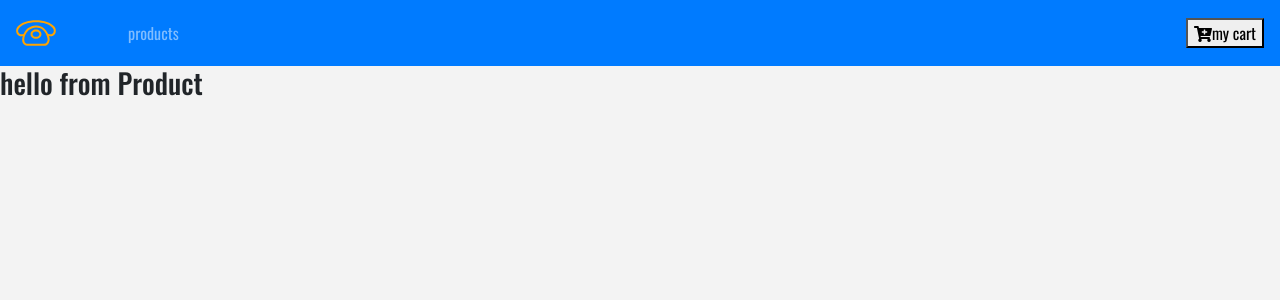
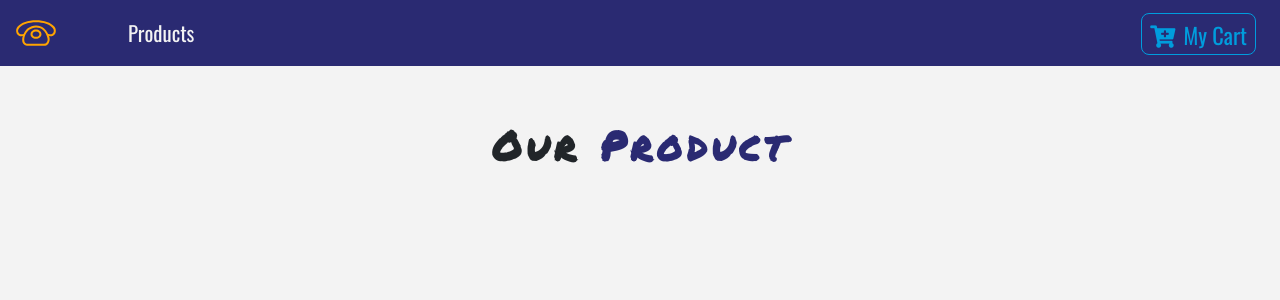
Before and after one commit to kholub1989/e-commerce-phone-store-project, a React (Create React App) app: page / in a window 1280 px wide. Shown: the top 300 px of the page. Built offline with nearby package versions, Linux system fonts and the light colour scheme.

Commit message:
adding styled components, product data to state

```diff
--- a/package.json
+++ b/package.json
@@ -10,7 +10,8 @@
     "react": "^16.13.1",
     "react-dom": "^16.13.1",
     "react-router-dom": "^5.2.0",
-    "react-scripts": "3.4.3"
+    "react-scripts": "3.4.3",
+    "styled-components": "^5.2.0"
   },
   "scripts": {
     "start": "react-scripts start",
--- /dev/null
+++ b/src/components/Button.js
@@ -0,0 +1,21 @@
+import styled from "styled-components";
+
+export const ButtonContainer = styled.button`
+  text-transform: capitalize;
+  font-size: 1.4rem;
+  background: transparent;
+  border: 0.05rem solid var(--lightBlue);
+  color: var(--lightBlue);
+  border-radius: 0.5rem;
+  padding: 0.2rem 0.5rem;
+  cursor: pointer;
+  margin: 0.2rem 0.5rem 0.02rem 0;
+  transition: all 0.5s ease-in-out;
+  &:hover {
+    background: var(--lightBlue);
+    color: var(--mainBlue);
+  }
+  &:focus {
+    outline: none;
+  }
+`;
--- a/src/components/Navbar.js
+++ b/src/components/Navbar.js
@@ -1,11 +1,13 @@
 import React, { Component } from "react";
 import { Link } from "react-router-dom";
 import logo from "../logo.svg";
+import styled from "styled-components";
+import { ButtonContainer } from "./Button";
 
 export default class Navbar extends Component {
   render() {
     return (
-      <nav className="navbar navbar-expand-sm bg-primary navbar-dark px-sm-s5">
+      <NavWrapper className="navbar navbar-expand-sm navbar-dark px-sm-s5">
         {/*
           https://www.iconfinder.com/icons/1243689/call_phone_icon
           Creative Commons (Attribution 3.0 Unported);
@@ -22,12 +24,23 @@
           </li>
         </ul>
         <Link to="/cart" className="ml-auto">
-          <button>
-            <i className="fas fa-cart-plus"></i>
+          <ButtonContainer>
+            <span className="mr-2">
+              <i className="fas fa-cart-plus"></i>
+            </span>
             my cart
-          </button>
+          </ButtonContainer>
         </Link>
-      </nav>
+      </NavWrapper>
     );
   }
 }
+
+const NavWrapper = styled.nav`
+  background: var(--mainBlue);
+  .nav-link {
+    color: var(--mainWhite) !important;
+    font-size: 1.3rem;
+    text-transform: capitalize;
+  }
+`;
--- a/src/components/ProductList.js
+++ b/src/components/ProductList.js
@@ -1,12 +1,25 @@
 import React, { Component } from "react";
 import Product from "./Product";
+import Title from "./Title";
+import { storeProducts } from "../data";
 
 export default class ProductList extends Component {
+  state = {
+    products: storeProducts,
+  };
+
   render() {
+    console.log(this.state.products);
     return (
-      <div>
-        <Product />
-      </div>
+      <React.Fragment>
+        <div className="py-5">
+          <div className="container">
+            <Title name="our" title="product" />
+            <div className="row"></div>
+          </div>
+        </div>
+      </React.Fragment>
+      // <Product />
     );
   }
 }
--- /dev/null
+++ b/src/components/Title.js
@@ -0,0 +1,13 @@
+import React from "react";
+
+export default function Title({ name, title }) {
+  return (
+    <div className="row">
+      <div className="col-10 mx-auto my-2 text-center text-title">
+        <h1 className="text-capitalize font-weight-bold">
+          {name} <strong className="text-blue">{title}</strong>
+        </h1>
+      </div>
+    </div>
+  );
+}
--- a/src/data.js
+++ b/src/data.js
@@ -1,8 +1,3 @@
-/*
-https://www.iconfinder.com/icons/1243689/call_phone_icon
-Creative Commons (Attribution 3.0 Unported);
-https://www.iconfinder.com/Makoto_msk */
-
 export const storeProducts = [
   {
     id: 1,
@@ -14,7 +9,7 @@
       "Lorem ipsum dolor amet offal butcher quinoa sustainable gastropub, echo park actually green juice sriracha paleo. Brooklyn sriracha semiotics, DIY coloring book mixtape craft beer sartorial hella blue bottle. Tote bag wolf authentic try-hard put a bird on it mumblecore. Unicorn lumbersexual master cleanse blog hella VHS, vaporware sartorial church-key cardigan single-origin coffee lo-fi organic asymmetrical. Taxidermy semiotics celiac stumptown scenester normcore, ethical helvetica photo booth gentrify.",
     inCart: false,
     count: 0,
-    total: 0
+    total: 0,
   },
   {
     id: 2,
@@ -26,7 +21,7 @@
       "Lorem ipsum dolor amet offal butcher quinoa sustainable gastropub, echo park actually green juice sriracha paleo. Brooklyn sriracha semiotics, DIY coloring book mixtape craft beer sartorial hella blue bottle. Tote bag wolf authentic try-hard put a bird on it mumblecore. Unicorn lumbersexual master cleanse blog hella VHS, vaporware sartorial church-key cardigan single-origin coffee lo-fi organic asymmetrical. Taxidermy semiotics celiac stumptown scenester normcore, ethical helvetica photo booth gentrify.",
     inCart: false,
     count: 0,
-    total: 0
+    total: 0,
   },
   {
     id: 3,
@@ -38,7 +33,7 @@
       "Lorem ipsum dolor amet offal butcher quinoa sustainable gastropub, echo park actually green juice sriracha paleo. Brooklyn sriracha semiotics, DIY coloring book mixtape craft beer sartorial hella blue bottle. Tote bag wolf authentic try-hard put a bird on it mumblecore. Unicorn lumbersexual master cleanse blog hella VHS, vaporware sartorial church-key cardigan single-origin coffee lo-fi organic asymmetrical. Taxidermy semiotics celiac stumptown scenester normcore, ethical helvetica photo booth gentrify.",
     inCart: false,
     count: 0,
-    total: 0
+    total: 0,
   },
   {
     id: 4,
@@ -50,7 +45,7 @@
       "Lorem ipsum dolor amet offal butcher quinoa sustainable gastropub, echo park actually green juice sriracha paleo. Brooklyn sriracha semiotics, DIY coloring book mixtape craft beer sartorial hella blue bottle. Tote bag wolf authentic try-hard put a bird on it mumblecore. Unicorn lumbersexual master cleanse blog hella VHS, vaporware sartorial church-key cardigan single-origin coffee lo-fi organic asymmetrical. Taxidermy semiotics celiac stumptown scenester normcore, ethical helvetica photo booth gentrify.",
     inCart: false,
     count: 0,
-    total: 0
+    total: 0,
   },
   {
     id: 5,
@@ -62,7 +57,7 @@
       "Lorem ipsum dolor amet offal butcher quinoa sustainable gastropub, echo park actually green juice sriracha paleo. Brooklyn sriracha semiotics, DIY coloring book mixtape craft beer sartorial hella blue bottle. Tote bag wolf authentic try-hard put a bird on it mumblecore. Unicorn lumbersexual master cleanse blog hella VHS, vaporware sartorial church-key cardigan single-origin coffee lo-fi organic asymmetrical. Taxidermy semiotics celiac stumptown scenester normcore, ethical helvetica photo booth gentrify.",
     inCart: false,
     count: 0,
-    total: 0
+    total: 0,
   },
   {
     id: 6,
@@ -74,7 +69,7 @@
       "Lorem ipsum dolor amet offal butcher quinoa sustainable gastropub, echo park actually green juice sriracha paleo. Brooklyn sriracha semiotics, DIY coloring book mixtape craft beer sartorial hella blue bottle. Tote bag wolf authentic try-hard put a bird on it mumblecore. Unicorn lumbersexual master cleanse blog hella VHS, vaporware sartorial church-key cardigan single-origin coffee lo-fi organic asymmetrical. Taxidermy semiotics celiac stumptown scenester normcore, ethical helvetica photo booth gentrify.",
     inCart: false,
     count: 0,
-    total: 0
+    total: 0,
   },
   {
     id: 7,
@@ -86,7 +81,7 @@
       "Lorem ipsum dolor amet offal butcher quinoa sustainable gastropub, echo park actually green juice sriracha paleo. Brooklyn sriracha semiotics, DIY coloring book mixtape craft beer sartorial hella blue bottle. Tote bag wolf authentic try-hard put a bird on it mumblecore. Unicorn lumbersexual master cleanse blog hella VHS, vaporware sartorial church-key cardigan single-origin coffee lo-fi organic asymmetrical. Taxidermy semiotics celiac stumptown scenester normcore, ethical helvetica photo booth gentrify.",
     inCart: false,
     count: 0,
-    total: 0
+    total: 0,
   },
   {
     id: 8,
@@ -98,8 +93,8 @@
       "Lorem ipsum dolor amet offal butcher quinoa sustainable gastropub, echo park actually green juice sriracha paleo. Brooklyn sriracha semiotics, DIY coloring book mixtape craft beer sartorial hella blue bottle. Tote bag wolf authentic try-hard put a bird on it mumblecore. Unicorn lumbersexual master cleanse blog hella VHS, vaporware sartorial church-key cardigan single-origin coffee lo-fi organic asymmetrical. Taxidermy semiotics celiac stumptown scenester normcore, ethical helvetica photo booth gentrify.",
     inCart: false,
     count: 0,
-    total: 0
-  }
+    total: 0,
+  },
 ];
 
 export const detailProduct = {
@@ -112,5 +107,5 @@
     "Lorem ipsum dolor amet offal butcher quinoa sustainable gastropub, echo park actually green juice sriracha paleo. Brooklyn sriracha semiotics, DIY coloring book mixtape craft beer sartorial hella blue bottle. Tote bag wolf authentic try-hard put a bird on it mumblecore. Unicorn lumbersexual master cleanse blog hella VHS, vaporware sartorial church-key cardigan single-origin coffee lo-fi organic asymmetrical. Taxidermy semiotics celiac stumptown scenester normcore, ethical helvetica photo booth gentrify.",
   inCart: false,
   count: 0,
-  total: 0
+  total: 0,
 };
```
Also changed, not shown: 1 other file (tests, documents, lock files or other folders).
